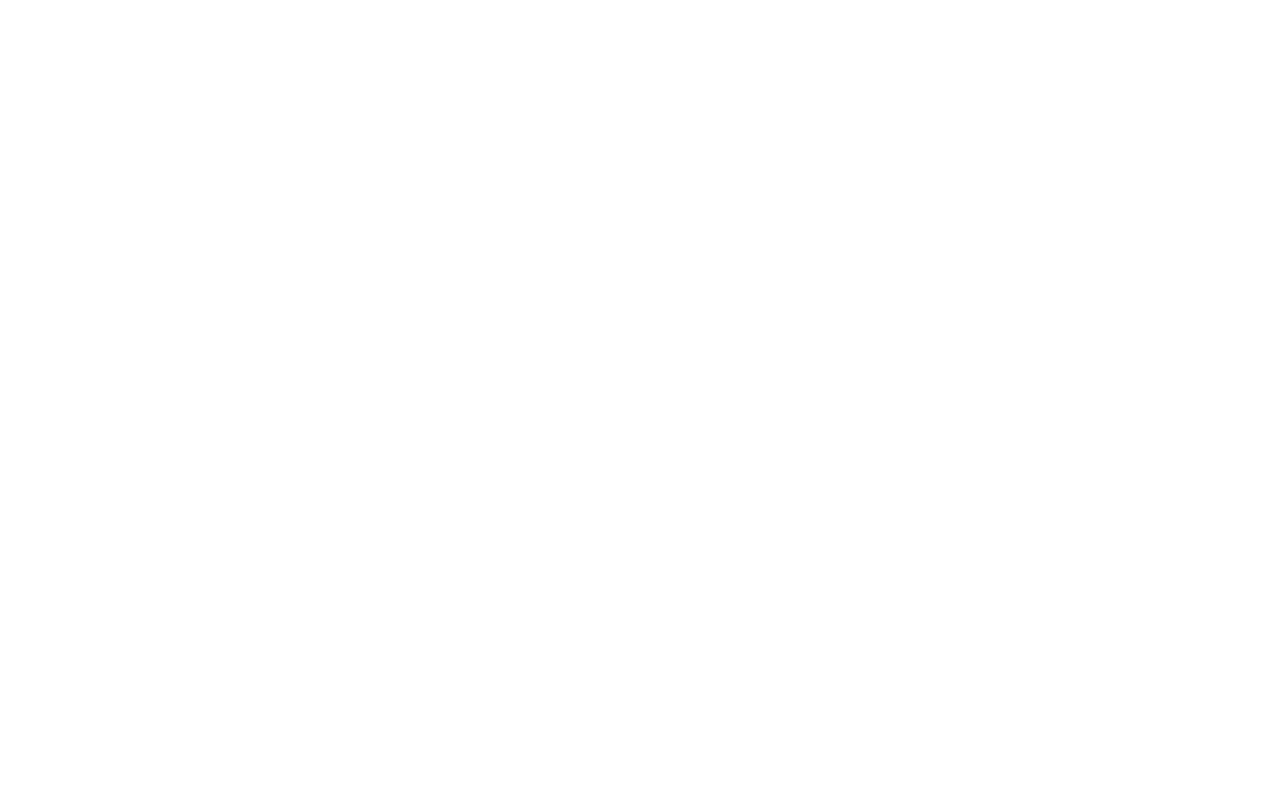
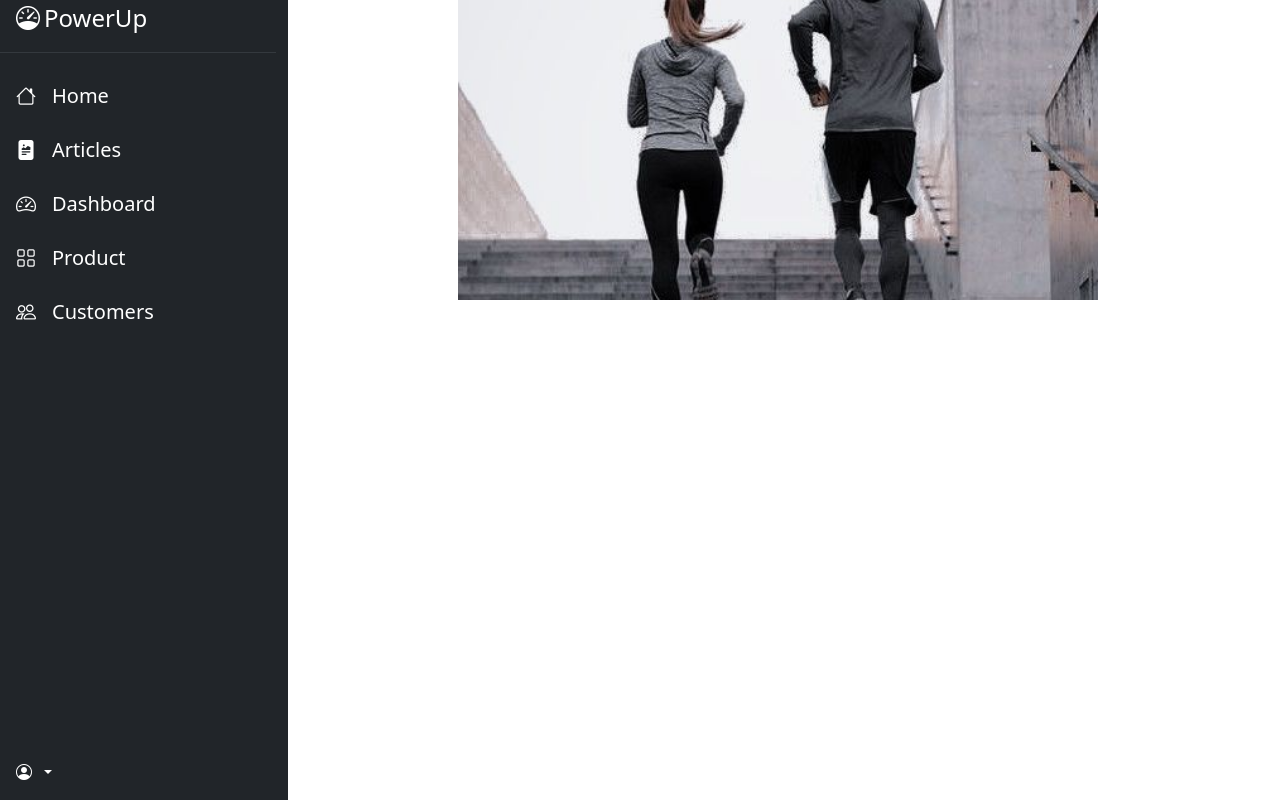
Before and after one commit to inginerie-software-2023-2024/proiect-inginerie-software-fit-smth, a React (Create React App) app in the folder client/: page /articles/1 in a window 1280 px wide. Before the commit this address had no page. Built offline with nearby package versions, Linux system fonts and the light colour scheme; no server answers.

Commit message:
article-details page

```diff
--- a/client/src/App.js
+++ b/client/src/App.js
@@ -5,6 +5,7 @@
 import Home from "./pages/Home";
 import Profile from "./pages/Profile";
 import Articles from "./pages/Articles";
+import ArticleDetails from "./pages/ArticleDetails";
 
 function App() {
   return (
@@ -16,6 +17,7 @@
         <Route path="/home" element={<Home />} />
         <Route path="/profile" element={<Profile />} />
         <Route path="/articles" element={<Articles />} />
+        <Route path="/articles/:id" element={<ArticleDetails />} />
       </Routes>
     </>
   );
--- /dev/null
+++ b/client/src/css/ArticleDetails.css
@@ -0,0 +1,32 @@
+
+.sidebar {
+    width: max-content;
+    position: fixed;
+}
+
+.content-article {
+    margin-left: 300px;
+    width: calc(100vw - 300px);
+    display: flex;
+    justify-content: center;
+
+    .cover {
+        position: fixed;
+        top: 0;
+        height: 300px;
+        width: 50%;
+        background-image: url("../resources/sport.jpeg");
+        background-repeat: no-repeat;
+        background-size: cover;
+        background-position-x: center;
+        background-position-y: center;
+    }
+    .text {
+        margin-top: 330px;
+        width: 80%;
+        .title {
+            display: flex;
+            justify-content: center;
+        }
+    }
+}
--- /dev/null
+++ b/client/src/pages/ArticleDetails.jsx
@@ -0,0 +1,47 @@
+import React, {useState, useEffect} from 'react';
+import axios from 'axios';
+import 'bootstrap/dist/css/bootstrap.min.css';
+import 'bootstrap-icons/font/bootstrap-icons.css';
+import 'bootstrap/js/dist/dropdown';
+import SidebarMenu from '../components/SidebarMenu'
+import "../css/ArticleDetails.css";
+import { useParams } from 'react-router-dom';
+
+const ArticleDetails = () => {
+    const { id } = useParams();
+    const [thisArticle, setThisArticle] = useState(null);
+
+    useEffect(() => {
+        axios.get(`http://localhost:3001/articles/${id}`).then((response) => {
+            if(response.data && response.data.length == 1){
+                setThisArticle(response.data[0])
+            }
+        });
+    }, []);
+
+    return (
+        <section>
+            <div className='row'>
+                <div className='sidebar'>
+                    <SidebarMenu />
+                </div>
+                <div className='content-article'>
+                    <div className="cover"></div>
+                    <div className="text">
+                        <h1 className='title'>{ thisArticle?.title }</h1>
+                        <div className='description'>
+                            <p>{ thisArticle?.description }</p>
+                        </div>
+                        <div className='user-details'>
+                            <h4>{ thisArticle?.username }</h4>
+                            <h4>{ thisArticle?.date }</h4>
+                        </div>
+                        <p>{ thisArticle?.content }</p>
+                    </div>
+                </div>
+            </div>
+        </section>
+    )
+}
+
+export default ArticleDetails;
```
Also changed, not shown: 2 other files (tests, documents, lock files or other folders).
